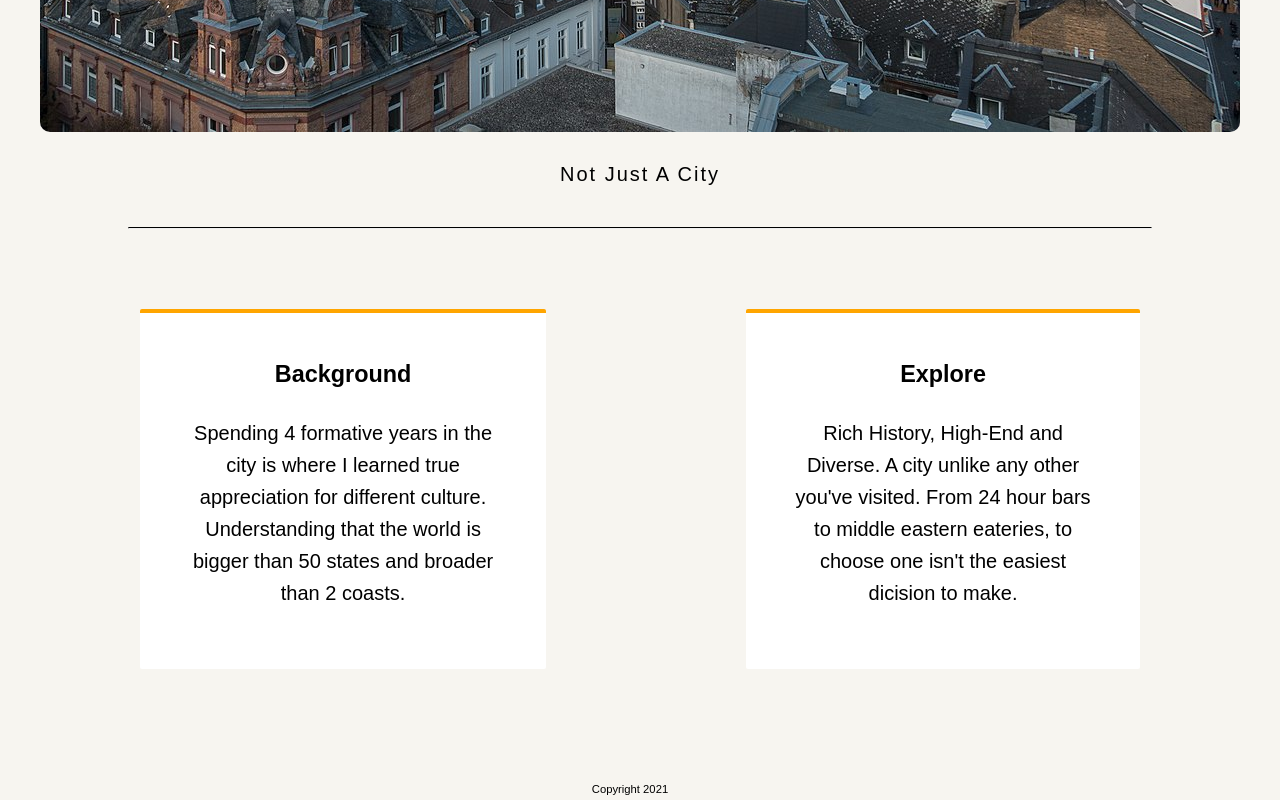
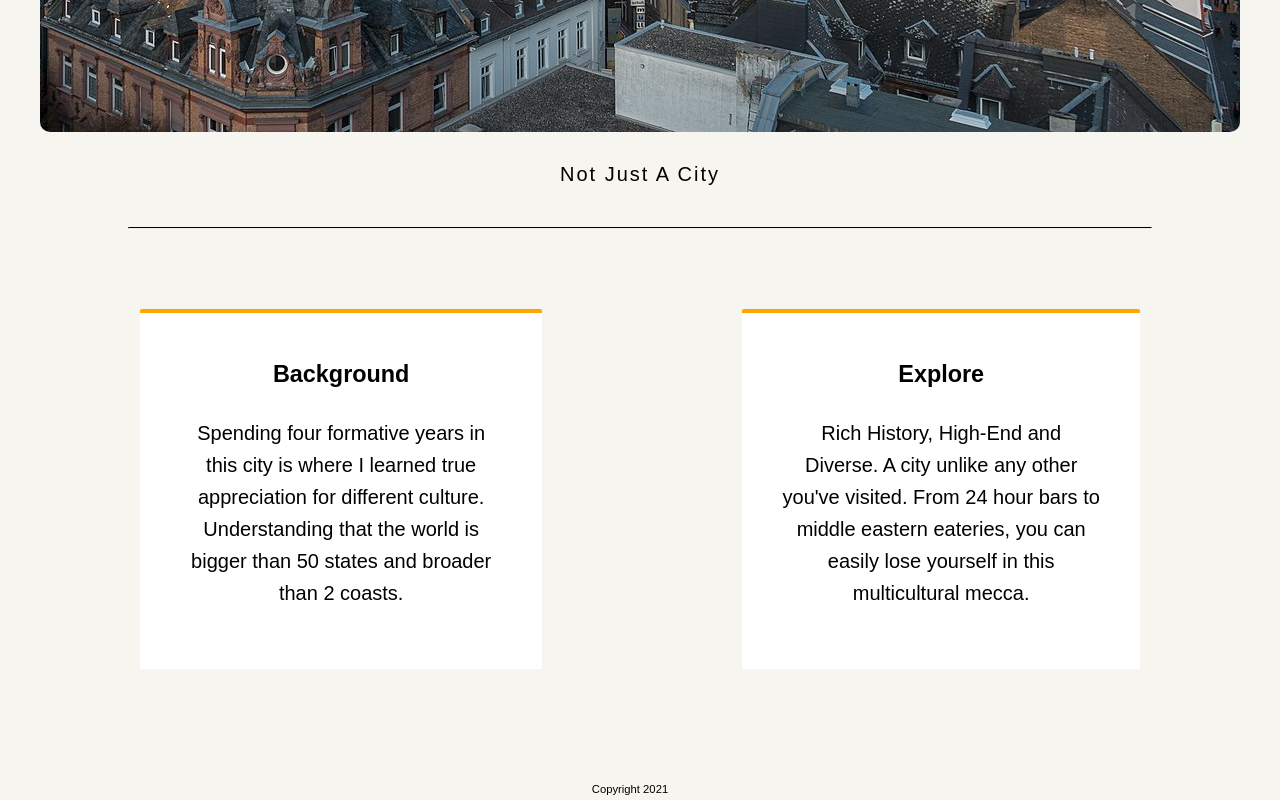
Before and after one commit to Ermis-codes/wiesbaden-LP, a plain HTML site: page index.html in a window 1280 px wide. Shown: the part 661-1461 px from the top of the page. Drawn offline with Linux system fonts and the light colour scheme.

Commit message:
paragraph changes

```diff
--- a/index.html
+++ b/index.html
@@ -13,18 +13,17 @@
           <h4 class="citylimit">Not Just A City</h4>
           <hr class="solid">
 
-            <!-- <p>Lorem ipsum dolor sit amet, consectetur adipisicing elit, sed do eiusmod tempor incididunt ut labore et dolore magna aliqua. Ut enim ad minim veniam, quis nostrud exercitation ullamco laboris nisi ut aliquip ex ea commodo consequat.</p> -->
       </div>
     </header>
 
     <main class="flex">
       <div class="sec1">
         <h3>Background</h3>
-        <p>Spending 4 formative years in the city is where I learned true appreciation for different culture. Understanding that the world is bigger than 50 states and broader than 2 coasts.</p>
+        <p>Spending four formative years in this city is where I learned true appreciation for different culture. Understanding that the world is bigger than 50 states and broader than 2 coasts.</p>
       </div>
       <div class="sec1">
         <h3>Explore</h3>
-        <p>Rich History, High-End and Diverse. A city unlike any other you've visited. From 24 hour bars to middle eastern eateries, to choose one isn't the easiest dicision to make. </p>
+        <p>Rich History, High-End and Diverse. A city unlike any other you've visited. From 24 hour bars to middle eastern eateries, you can easily lose yourself in this multicultural mecca. </p>
       </div>
 
 
```
Also changed, not shown: 1 other file.
